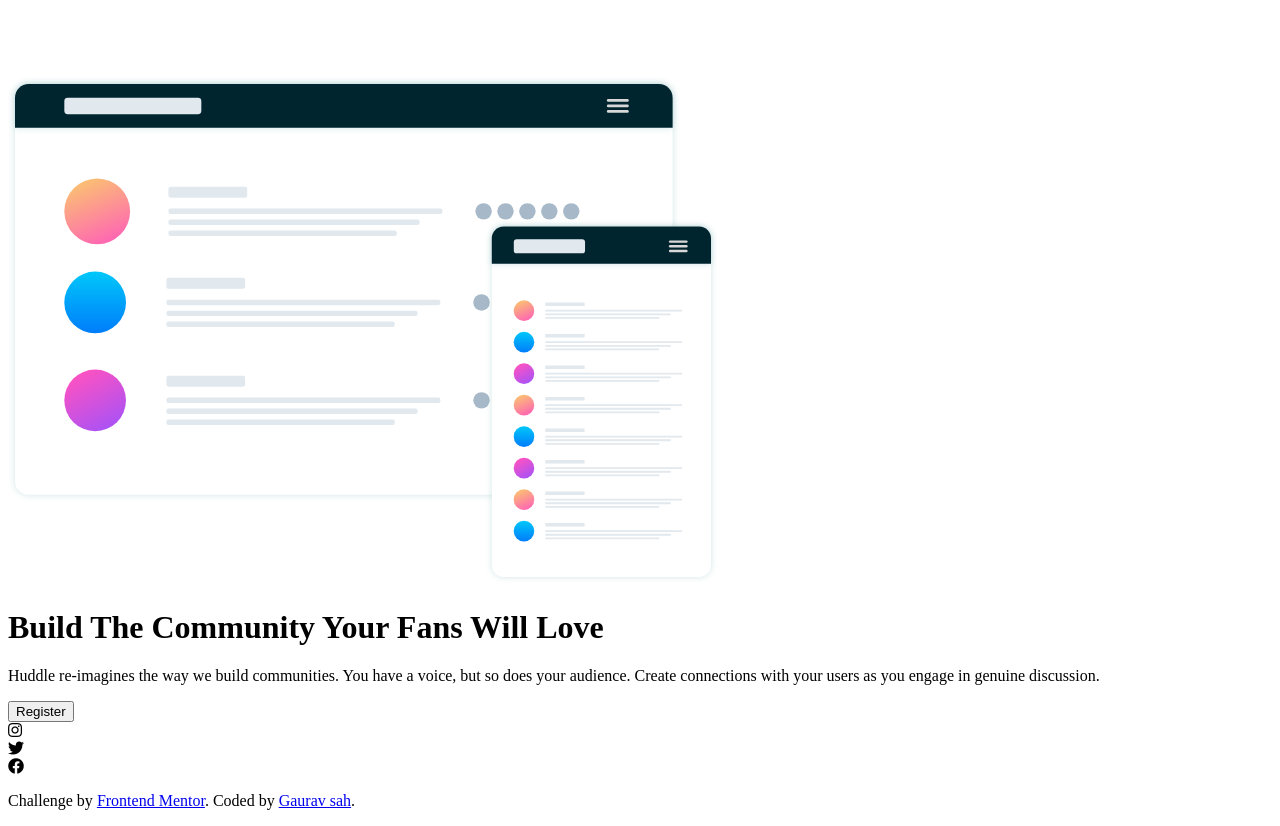
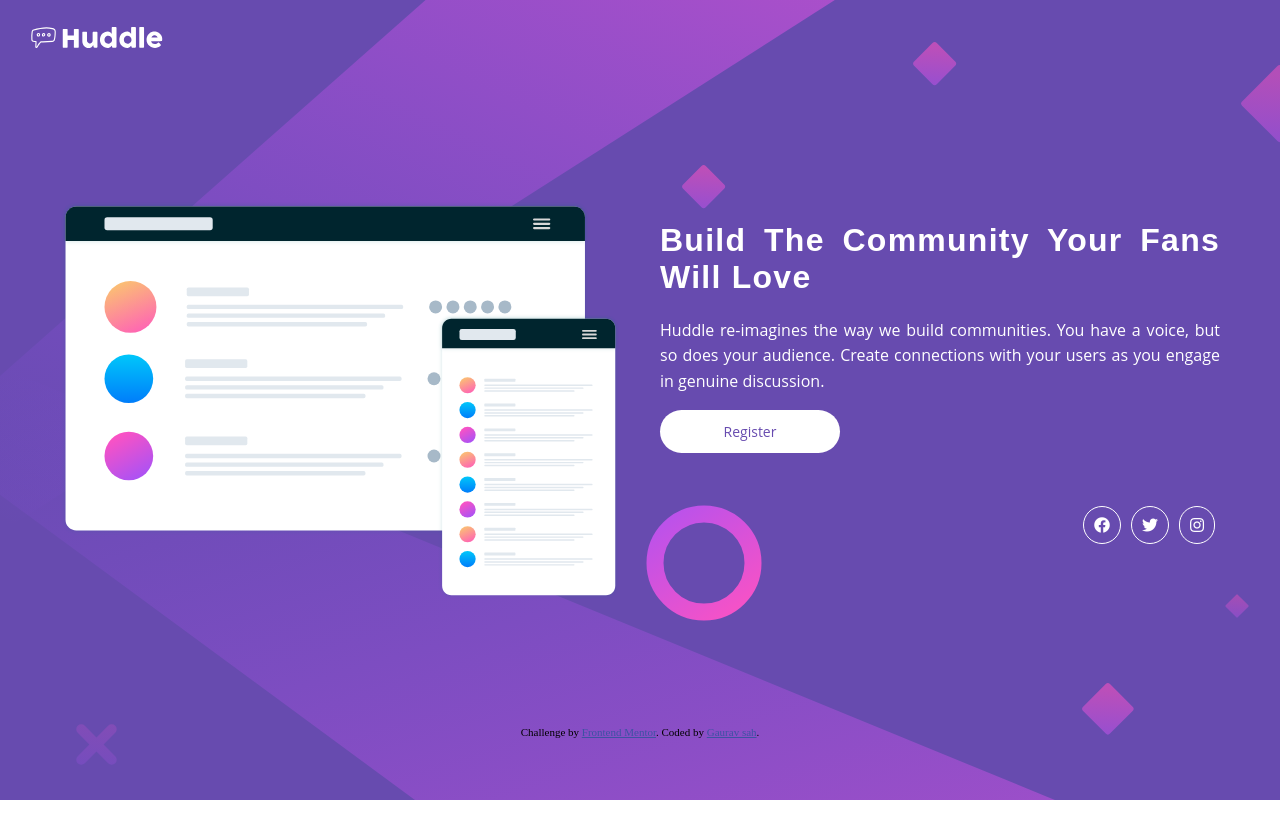
Before and after one commit to gauravsahdz/huddle-landing-page-with-single-introductory-section-master, a plain HTML site: page index.html in a window 1280 px wide. After the commit the page ends 800 px from the top, so only its background shows below. Drawn offline with Linux system fonts and the light colour scheme; the site is published under a folder, as on GitHub Pages, so addresses that start at the root find nothing.

Commit message:
Update index.html

```diff
--- a/index.html
+++ b/index.html
@@ -11,7 +11,7 @@
       sizes="32x32"
       href="./images/favicon-32x32.png"
     />
-    <link rel="stylesheet" type="text/css" href="/style.css" />
+    <link rel="stylesheet" type="text/css" href="./style.css" />
    <link href="https://cdnjs.cloudflare.com/ajax/libs/font-awesome/5.13.0/css/all.min.css" rel="stylesheet">
 
     <title>
```
